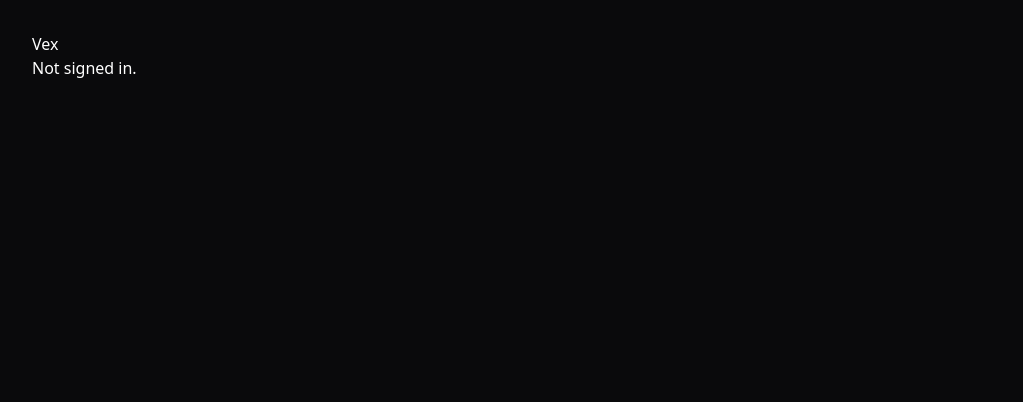
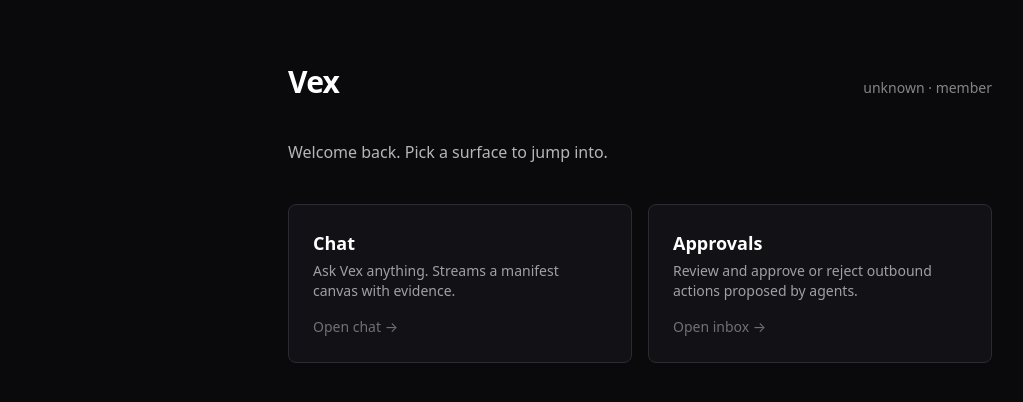
Before and after one commit to cjkootch/vex, a Next.js app in the folder apps/web/: page /app in a window 1280 px wide. Shown: the top 402 px of the page, without its empty margins (0-1023 px from the left). Built offline with nearby package versions, Linux system fonts and the light colour scheme; no server answers.

Commit message:
feat(web): /app landing with nav to /app/chat and /app/approvals
Replaces the Sprint 3 auth-verification placeholder with a proper
signed-in dashboard that surfaces the two live routes.

https://claude.ai/code/session_01TbN2PYd83euCtm6tKqSSSd

```diff
--- a/apps/web/src/app/app/page.tsx
+++ b/apps/web/src/app/app/page.tsx
@@ -1,23 +1,58 @@
+import Link from "next/link";
 import { auth } from "@/auth";
 
 /**
- * Authenticated landing page. Middleware redirects unauthenticated users
- * to /login before this renders.
+ * Authenticated landing page. Shows who you're signed in as and links to
+ * the two live surfaces (chat + approvals). Middleware redirects
+ * unauthenticated users to /login before this renders.
  */
 export default async function AppHome() {
   const session = await auth();
+  const email = session?.user?.email ?? "unknown";
+  const role = session?.user?.role ?? "member";
+
   return (
-    <main style={{ padding: 32, fontFamily: "system-ui, sans-serif" }}>
-      <h1>Vex</h1>
-      {session?.user ? (
-        <>
-          <p>Signed in as {session.user.email}</p>
-          <p>Tenant: {session.user.tenantId}</p>
-          <p>Role: {session.user.role}</p>
-        </>
-      ) : (
-        <p>Not signed in.</p>
-      )}
+    <main className="min-h-screen bg-canvas text-white">
+      <div className="mx-auto max-w-3xl px-8 py-16">
+        <header className="mb-10 flex items-baseline justify-between">
+          <h1 className="text-3xl font-semibold tracking-tight">Vex</h1>
+          <span className="text-sm text-white/50">
+            {email} · {role}
+          </span>
+        </header>
+
+        <p className="mb-10 text-white/70">
+          Welcome back. Pick a surface to jump into.
+        </p>
+
+        <nav className="grid gap-4 sm:grid-cols-2">
+          <Link
+            href="/app/chat"
+            className="group rounded-lg border border-line bg-muted/40 p-6 transition hover:border-white/30 hover:bg-muted/60"
+          >
+            <h2 className="text-lg font-semibold">Chat</h2>
+            <p className="mt-1 text-sm text-white/60">
+              Ask Vex anything. Streams a manifest canvas with evidence.
+            </p>
+            <span className="mt-4 inline-block text-sm text-white/40 group-hover:text-white/70">
+              Open chat →
+            </span>
+          </Link>
+
+          <Link
+            href="/app/approvals"
+            className="group rounded-lg border border-line bg-muted/40 p-6 transition hover:border-white/30 hover:bg-muted/60"
+          >
+            <h2 className="text-lg font-semibold">Approvals</h2>
+            <p className="mt-1 text-sm text-white/60">
+              Review and approve or reject outbound actions proposed by agents.
+            </p>
+            <span className="mt-4 inline-block text-sm text-white/40 group-hover:text-white/70">
+              Open inbox →
+            </span>
+          </Link>
+        </nav>
+      </div>
     </main>
   );
 }
```
